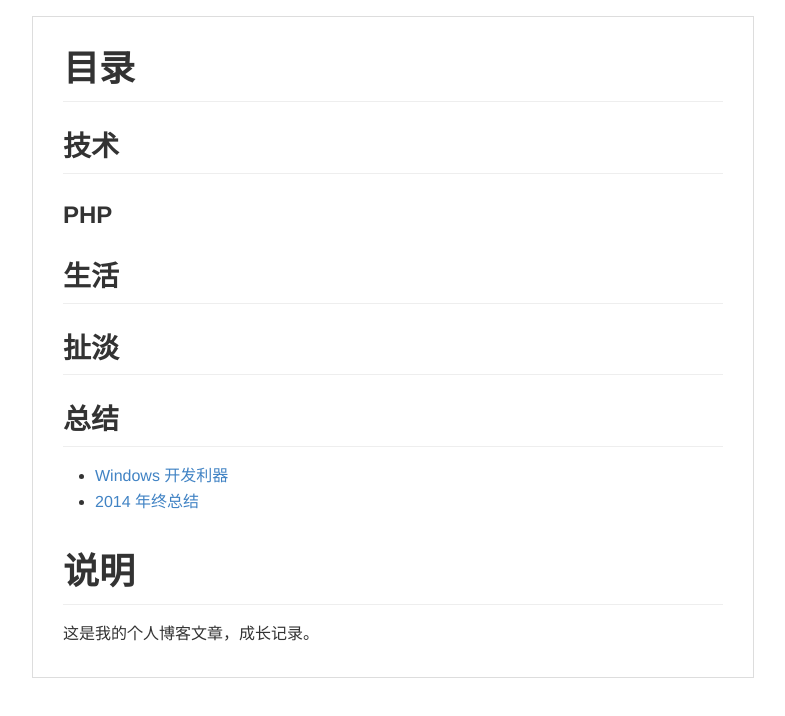
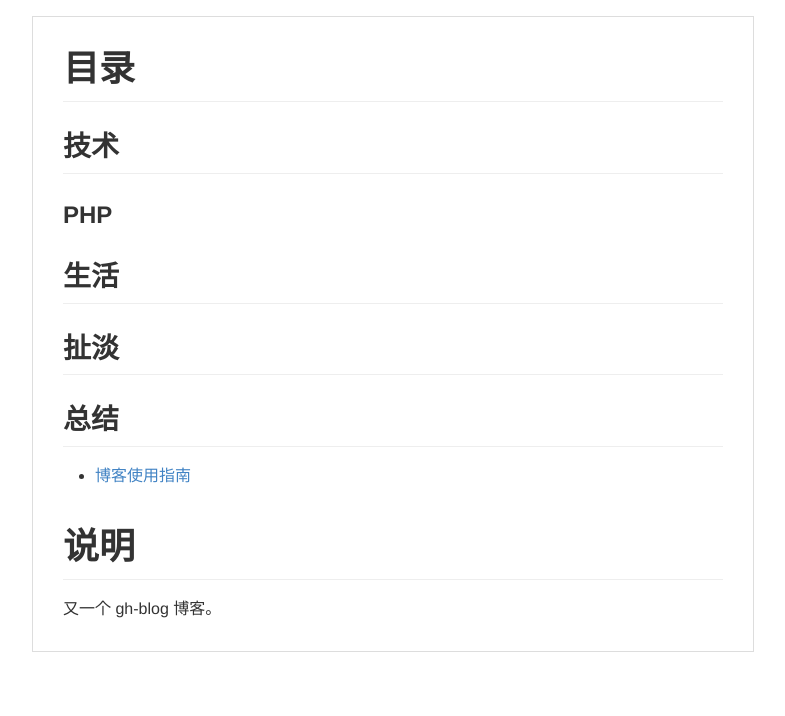
Before and after one commit to iiYii/blog, a plain HTML site: page README.html in a window 1280 px wide. Shown: the whole page, without its empty margins (247-1032 px from the left). Drawn offline with Linux system fonts and the light colour scheme.

Commit message:
目录文件

```diff
--- a/index.html
+++ b/README.html
@@ -1021,8 +1021,7 @@ body .markdown-body
 <h2 id="_4"><a name="user-content-_4" href="#_4" class="headeranchor-link" aria-hidden="true"><span class="headeranchor"></span></a>扯淡</h2>
 <h2 id="_5"><a name="user-content-_5" href="#_5" class="headeranchor-link" aria-hidden="true"><span class="headeranchor"></span></a>总结</h2>
 <ul>
-<li><a href="/blog/article/windows-coding-tool.html">Windows 开发利器</a></li>
-<li><a href="/blog/article/2014-summary.html">2014 年终总结</a></li>
+<li><a href="/blog/article/use-gh-blog.html">博客使用指南</a></li>
 </ul>
 <h1 id="_6"><a name="user-content-_6" href="#_6" class="headeranchor-link" aria-hidden="true"><span class="headeranchor"></span></a>说明</h1>
-<p>这是我的个人博客文章，成长记录。</p></article></body></html>
+<p>又一个 gh-blog 博客。</p></article></body></html>
```
